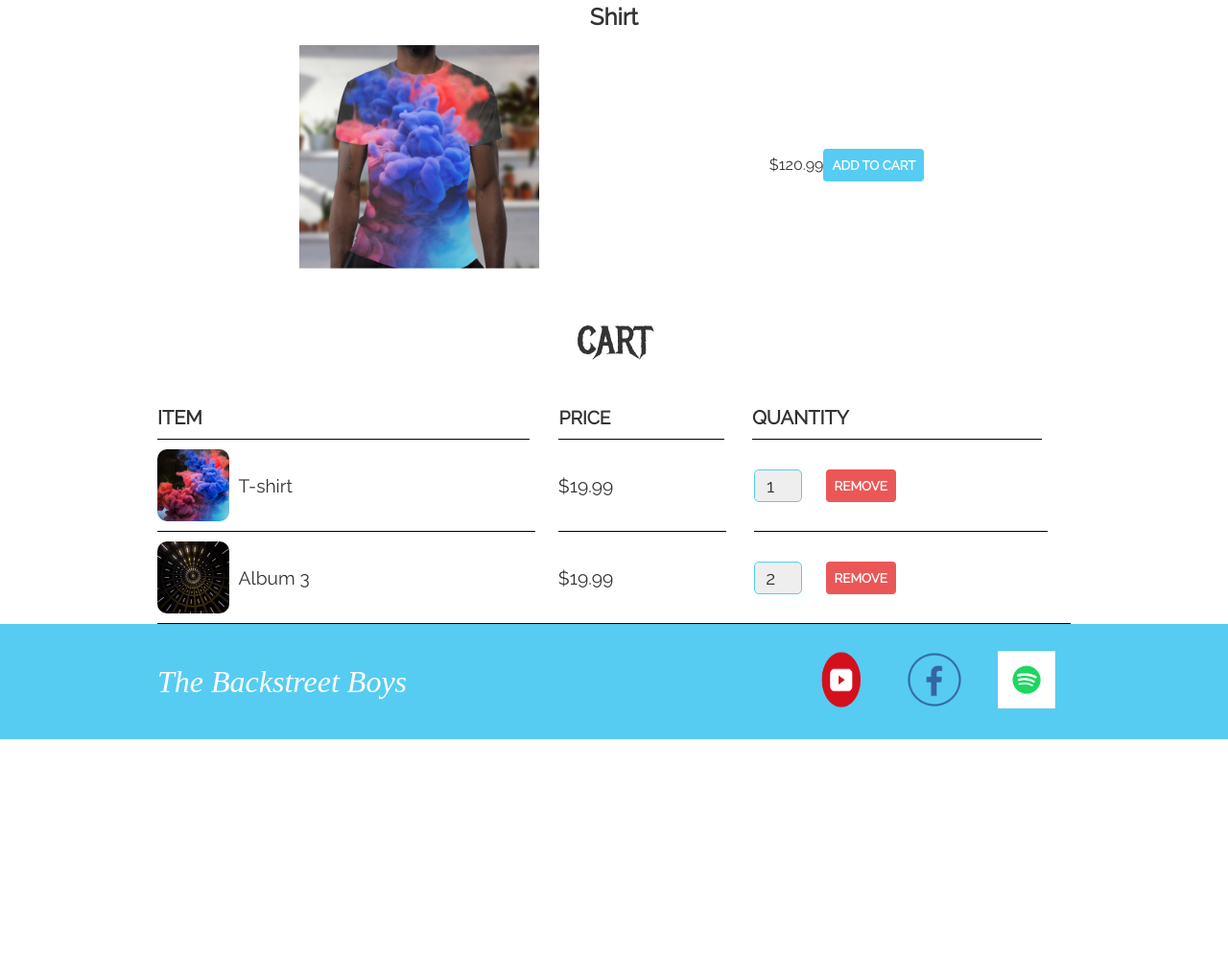
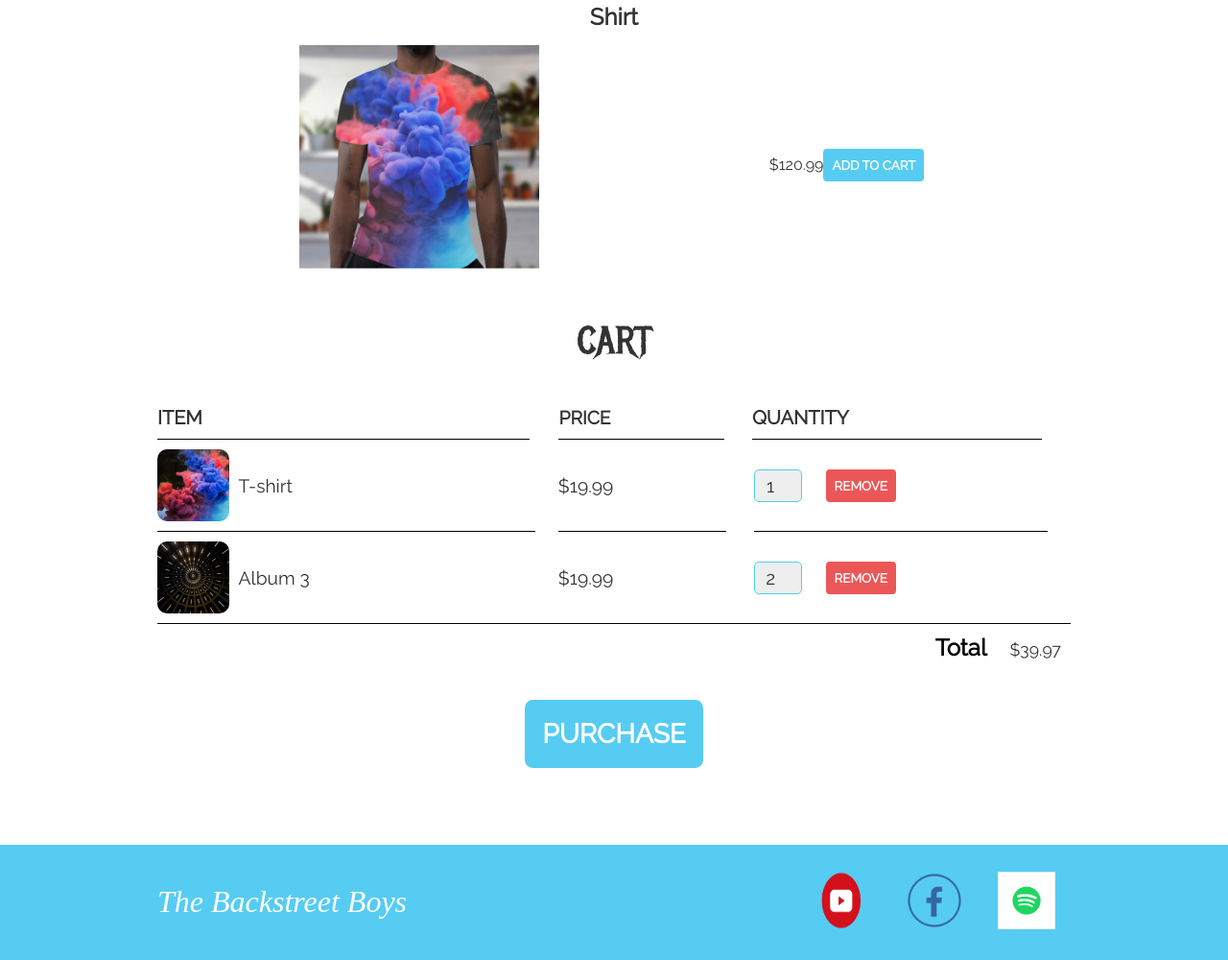
Before and after one commit to Medasele273/backstreetboys, a plain HTML site: page store.html in a window 1280 px wide. Shown: the part 2768-3768 px from the top of the page at 96% size. Before the commit the page ends 3538 px from the top, so only its background shows below. Drawn offline with Linux system fonts and the light colour scheme.

Commit message:
store.html file is modified

```diff
--- a/store.html
+++ b/store.html
@@ -133,6 +133,11 @@
                 </div>
             </div>
         </div>
+        <div class="cart-total">
+            <strong class="cart-total-title">Total</strong>
+            <span class="cart-total-price">$39.97</span>
+        </div>
+        <button class="btn btn-primary btn-purchase" type="button">PURCHASE</button>
 
     </section>
 
@@ -158,7 +163,6 @@
                 </li>
             </u>
         </div>
-
     </footer>
 </body>
 </html>
```
